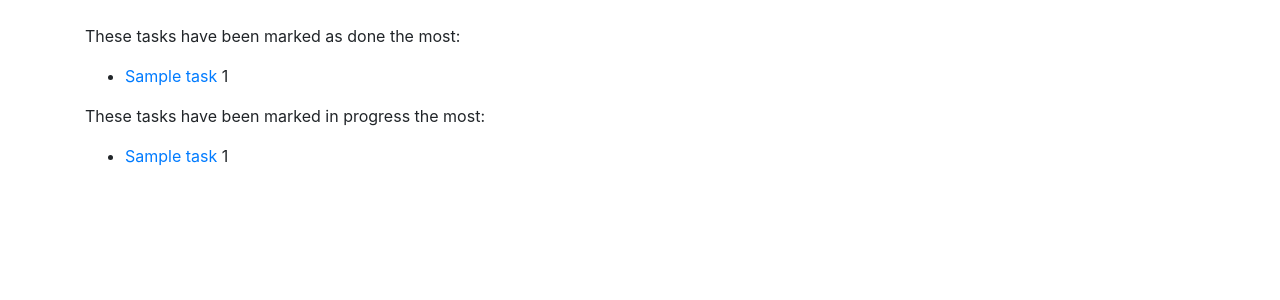
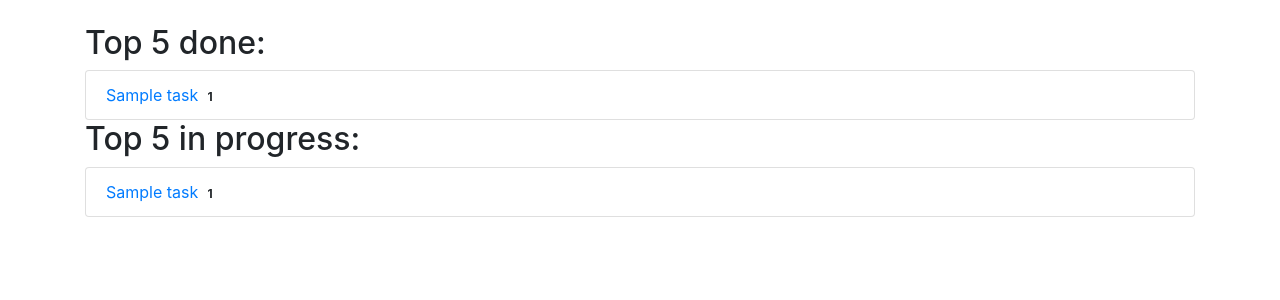
Before and after one commit to perander/training-planner, a Flask app: page /stats in a window 1280 px wide. Shown: the part 80-380 px from the top of the page. Run offline with Flask 2, Linux system fonts and the light colour scheme; a user stored in the database is signed in; tables that the repository leaves empty hold one stand-in row (values such as "Sample post"); some libraries are stand-ins or nearby versions.

Commit message:
:art: small fixes

```diff
--- a/application/category/views.py
+++ b/application/category/views.py
@@ -10,7 +10,7 @@ from application.category.forms import CategoryForm
 @app.route("/categories", methods=["GET"])
 def categories_index():
     page = request.args.get('page', 1, type=int)
-    pagination = all_categories_ordered_by_createdate().paginate(page, per_page=10)
+    pagination = all_categories_ordered_by_createdate().paginate(page, per_page=8)
     categories = pagination.items
 
     return render_template("categories/list.html", categories=categories, pagination=pagination)
@@ -36,7 +36,7 @@ def categories_create():
 
     if exists(form.name.data):
         return render_template("categories/new.html", form=form,
-                               error="Category already exists")
+                               error="Category " + form.name.data + " already exists")
 
     create(form.name.data)
     db.session().commit()
--- a/application/tasks/models.py
+++ b/application/tasks/models.py
@@ -105,6 +105,7 @@ class Task(Base):
     #
     #     return response
 
+
     @staticmethod
     def show_tasksinprogress_by(user):
         stmt = text("SELECT task_id, task.name, task.date_modified"
@@ -128,7 +129,8 @@ class Task(Base):
                     " FROM tasksdone, task"
                     " WHERE tasksdone.task_id = task.id"
                     " GROUP BY task_id, task.name"
-                    " ORDER BY COUNT(*) DESC")
+                    " ORDER BY COUNT(*) DESC"
+                    " LIMIT 5")
 
         res = db.engine.execute(stmt)
 
@@ -144,7 +146,8 @@ class Task(Base):
                     " FROM tasksinprogress, task"
                     " WHERE tasksinprogress.task_id = task.id"
                     " GROUP BY task_id, task.name"
-                    " ORDER BY COUNT(*) DESC")
+                    " ORDER BY COUNT(*) DESC"
+                    " LIMIT 5")
 
         res = db.engine.execute(stmt)
 
--- a/application/templates/stats/toplist.html
+++ b/application/templates/stats/toplist.html
@@ -2,36 +2,38 @@
 
 {% block body %}
 {% if topdone is defined %}
-<p>
-  These tasks have been marked as done the most:
-</p>
+<h2>
+  Top 5 done:
+</h2>
 
-<ul>
+<ul class="list-group">
   {% for task in topdone %}
-  <li>
+  <li class="list-group-item">
     {% if current_user.admin %}
     <a href="{{ url_for('tasks_update', task_id=task.id) }}">{{ task.name }}</a>
     {% else %}
     <a href="{{ url_for('tasks_view', task_id=task.id) }}">{{ task.name }}</a>
-    {% endif %} {{task.done_by}}
+    {% endif %}
+    <span class="badge">{{task.done_by}}</span>
   </li>
   {% endfor %}
 </ul>
 {% endif %}
 
 {% if topinprogress is defined %}
-<p>
-  These tasks have been marked in progress the most:
-</p>
+<h2>
+  Top 5 in progress:
+</h2>
 
-<ul>
+<ul class="list-group">
   {% for task in topinprogress %}
-  <li>
+  <li class="list-group-item">
     {% if current_user.admin %}
     <a href="{{ url_for('tasks_update', task_id=task.id) }}">{{ task.name }}</a>
     {% else %}
     <a href="{{ url_for('tasks_view', task_id=task.id) }}">{{ task.name }}</a>
-    {% endif %} {{task.inprogress_by}}
+    {% endif %}
+    <span class="badge">{{task.inprogress_by}}</span>
   </li>
   {% endfor %}
 </ul>
```
Also changed, not shown: application/tasks/views.py (+8 -3 lines).
